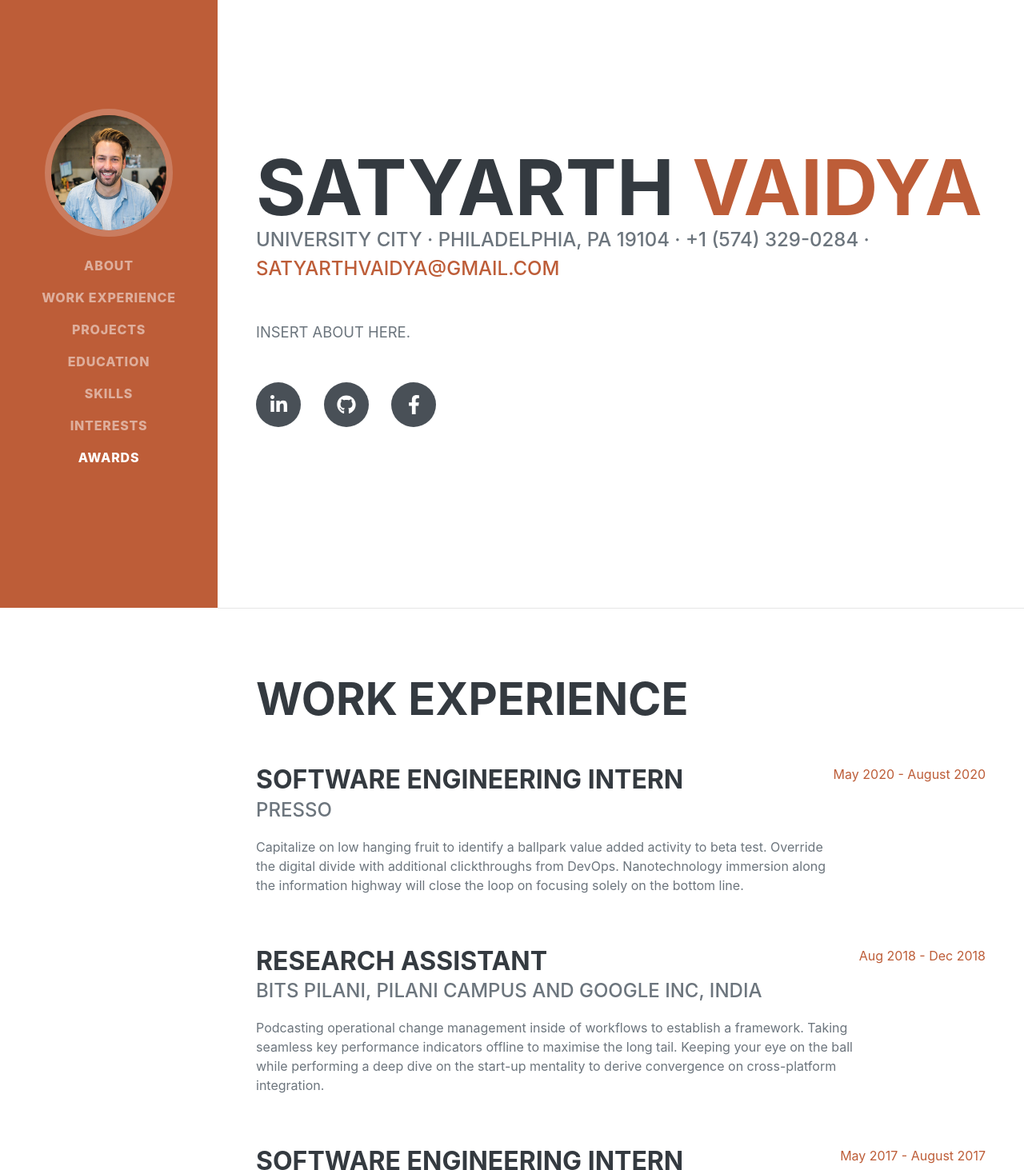
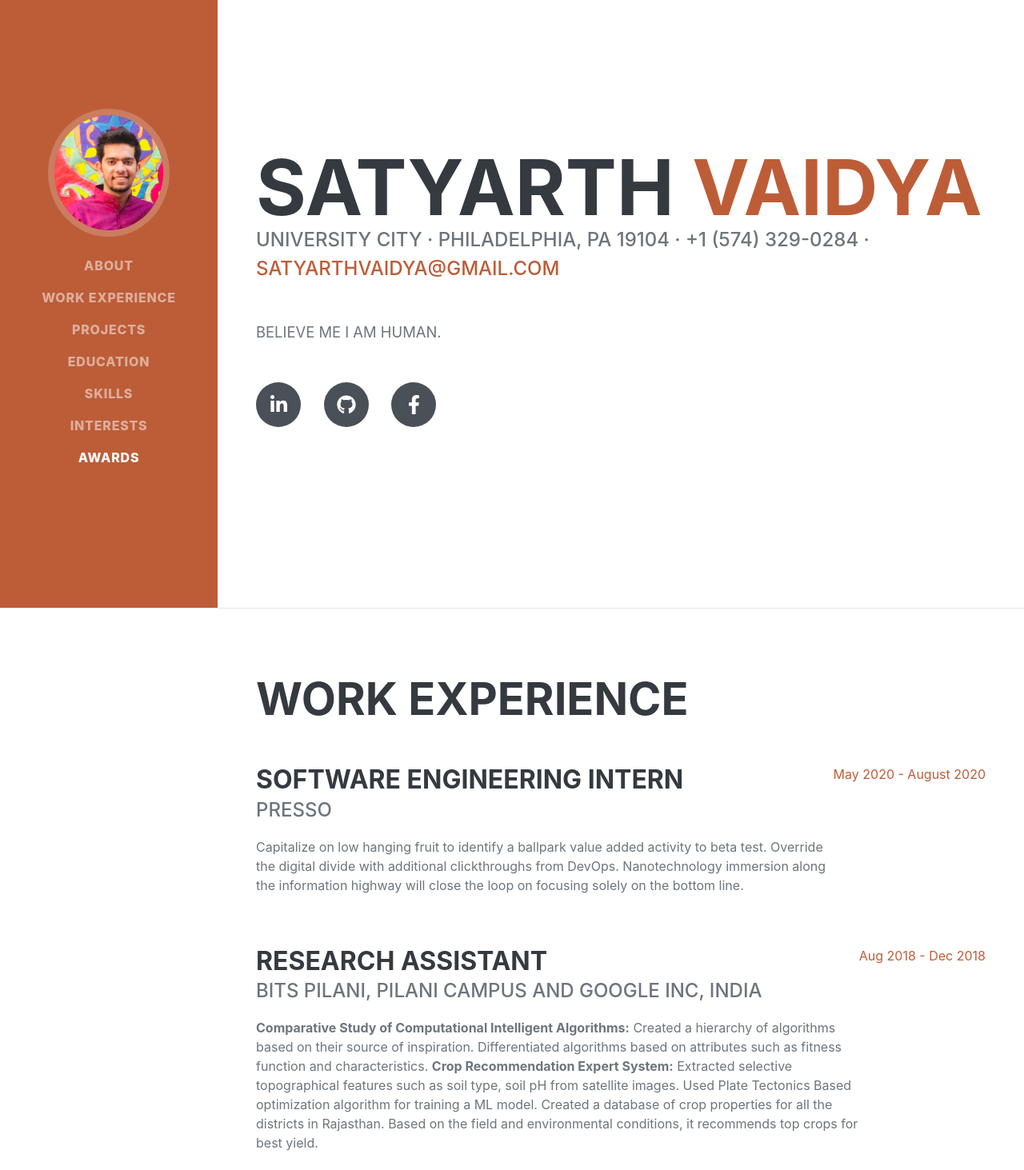
Before and after one commit to SatyarthVaidya/SatyarthVaidya.github.io, a plain HTML site: page index.html in a window 1280 px wide. Shown: the part 40-1503 px from the top of the page at 80% size. Drawn offline with nearby package versions, Linux system fonts and the light colour scheme; a web font is replaced by a local one.

Commit message:
picture updated

```diff
--- a/index.html
+++ b/index.html
@@ -22,7 +22,7 @@
 			<a class="navbar-brand js-scroll-trigger" href="#page-top">
 				<span class="d-block d-lg-none">Satyarth Vaidya</span>
 				<span class="d-none d-lg-block">
-					<img class="img-fluid img-profile rounded-circle mx-auto mb-2" src="assets/img/profile.jpg" alt="" />
+					<img class="img-fluid img-profile rounded-circle mx-auto mb-2" src="assets/img/temp.png" alt="" />
 				</span>
 			</a>
 			<button class="navbar-toggler" type="button" data-toggle="collapse" data-target="#navbarSupportedContent" aria-controls="navbarSupportedContent" aria-expanded="false" aria-label="Toggle navigation">
@@ -69,7 +69,7 @@
 
 						<a href="mailto:satyarthvaidya@gmail.com">satyarthvaidya@gmail.com</a>
 					</div>
-					<p class="lead mb-5">INSERT ABOUT HERE.</p>
+					<p class="lead mb-5">BELIEVE ME I AM HUMAN.</p>
 					<div class="social-icons">
 						<a class="social-icon" href="https://www.linkedin.com/in/satyarth-vaidya-1a784a12b/">
 							<i class="fab fa-linkedin-in"></i>
@@ -102,7 +102,7 @@
 						<div class="flex-grow-1">
 							<h3 class="mb-0">Research Assistant</h3>
 							<div class="subheading mb-3">BITS Pilani, Pilani Campus and Google Inc, India</div>
-							<p>Podcasting operational change management inside of workflows to establish a framework. Taking seamless key performance indicators offline to maximise the long tail. Keeping your eye on the ball while performing a deep dive on the start-up mentality to derive convergence on cross-platform integration.</p>
+							<p><b>Comparative Study of Computational Intelligent Algorithms:</b> Created a hierarchy of algorithms based on their source of inspiration. Differentiated algorithms based on attributes such as fitness function and characteristics. <b>Crop Recommendation Expert System:</b> Extracted selective topographical features such as soil type, soil pH from satellite images. Used Plate Tectonics Based optimization algorithm for training a ML model. Created a database of crop properties for all the districts in Rajasthan. Based on the field and environmental conditions, it recommends top crops for best yield.</p>
 						</div>
 						<div class="flex-shrink-0">
 							<span class="text-primary">Aug 2018 - Dec 2018</span>
```
Also changed, not shown: assets/img/temp.png (added).
